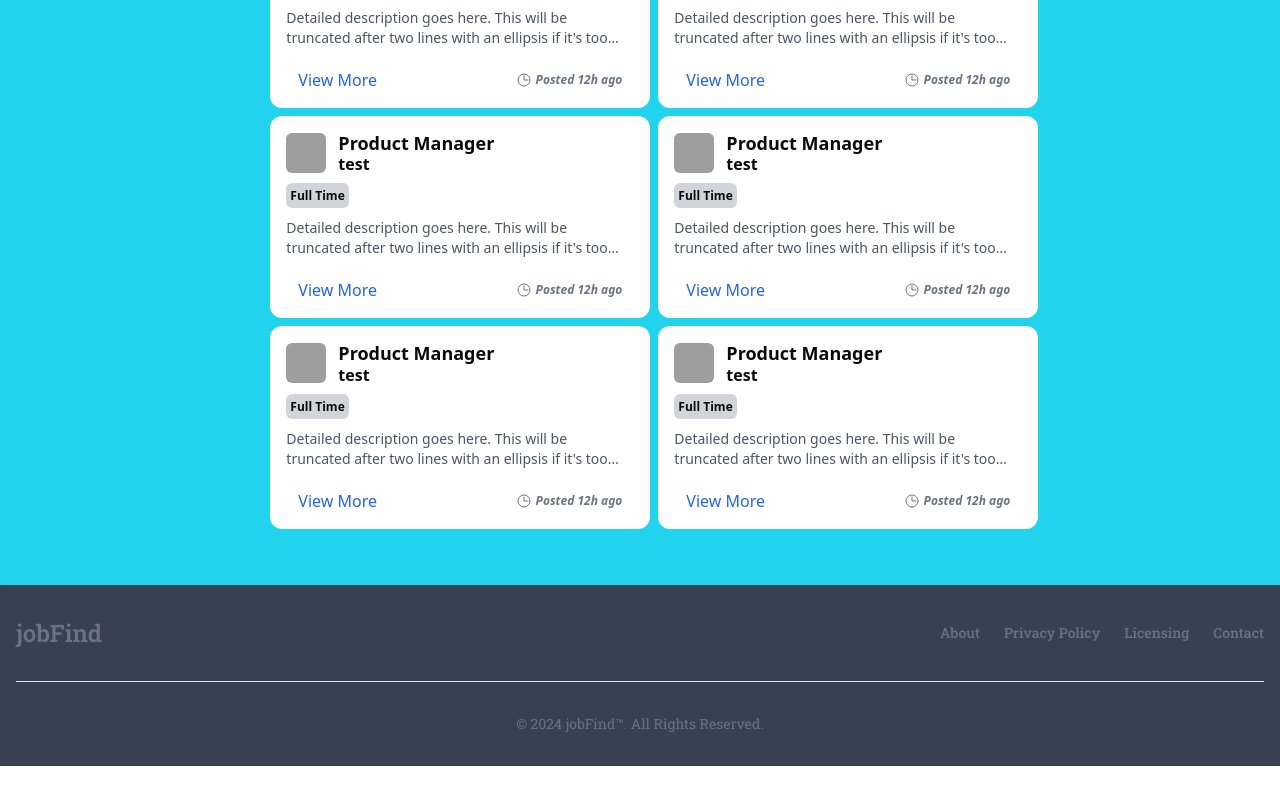
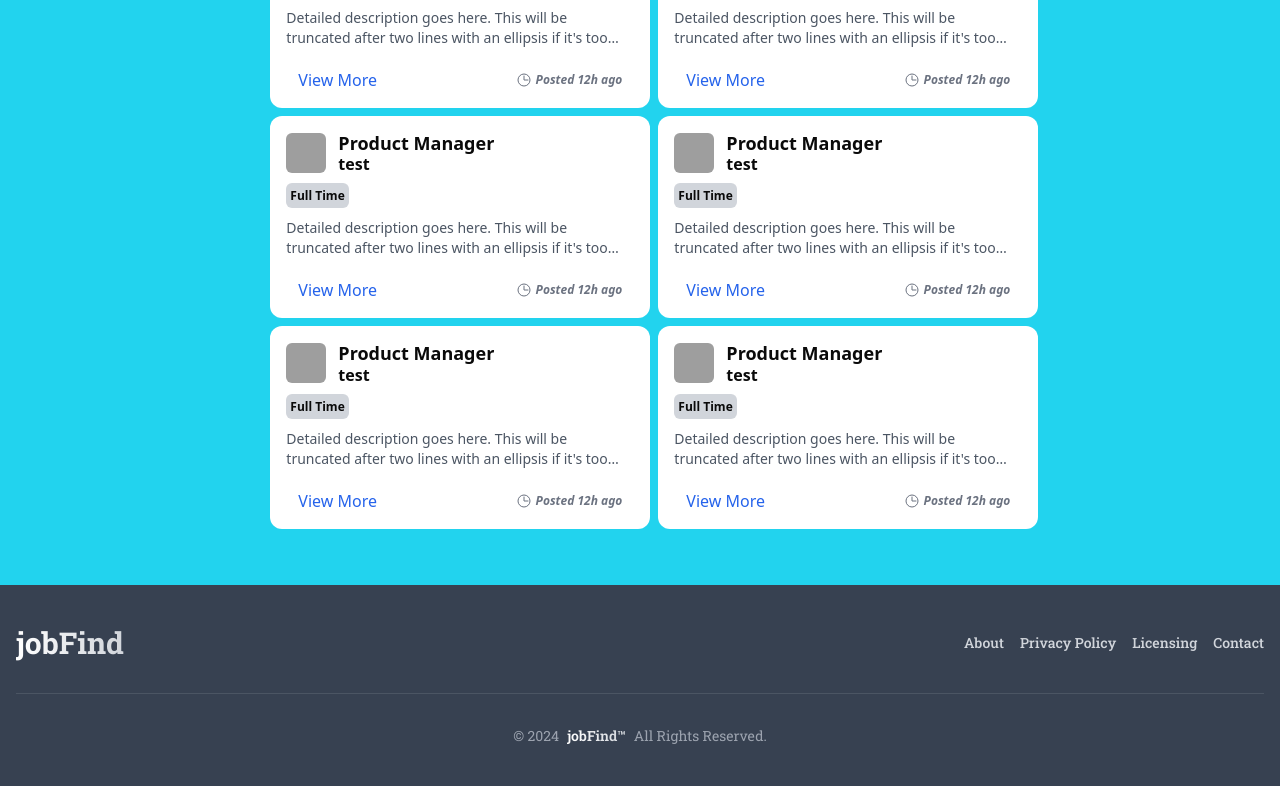
Before and after one commit to rajukani100/jobFind, a React (Vite) app: page / in a window 1280 px wide. Shown: the part 1287-2073 px from the top of the page. Built offline with nearby package versions, Linux system fonts and the light colour scheme; grey boxes are pictures that could not be loaded.

Commit message:
improved footer

```diff
--- a/src/components/footer/footer.tsx
+++ b/src/components/footer/footer.tsx
@@ -2,34 +2,37 @@ import { Link } from "react-router-dom";
 
 export default function CustomFooter() {
     return (
-        <>
-            <footer className="shadow bg-gray-700">
-                <div className="w-full max-w-screen-xl mx-auto p-4 md:py-8">
-                    <div className="sm:flex sm:items-center sm:justify-between">
-                        <Link to={"/"}>
-                            <div className="text-gray-500 flex items-center mb-4 sm:mb-0 space-x-3 rtl:space-x-reverse">
-                                <span className="self-center text-2xl font-semibold whitespace-nowrap dark:text-white">jobFind</span>
-                            </div>
-                        </Link>
-                        <ul className="flex flex-wrap items-center mb-6 text-sm font-medium text-gray-500 sm:mb-0 dark:text-gray-400">
-                            <li>
-                                <div className="hover:underline me-4 md:me-6">About</div>
+        <footer className="bg-gray-700 shadow-lg">
+            <div className="w-full max-w-screen-xl mx-auto px-4 py-6 md:py-10">
+                <div className="sm:flex sm:items-center sm:justify-between">
+                    <Link to={"/"} className="flex items-center mb-4 sm:mb-0">
+                        <span className="self-center text-3xl font-bold text-transparent bg-clip-text bg-gradient-to-r from-white to-gray-300 hover:from-blue-200 hover:to-white transition-colors duration-300">
+                            jobFind
+                        </span>
+                    </Link>
+
+                    <ul className="flex flex-wrap items-center text-sm font-medium text-gray-300 space-x-4">
+                        {['About', 'Privacy Policy', 'Licensing', 'Contact'].map((item) => (
+                            <li key={item}>
+                                <div className="hover:text-white hover:underline underline-offset-4 transition-all duration-200 cursor-pointer">
+                                    {item}
+                                </div>
                             </li>
-                            <li>
-                                <div className="hover:underline me-4 md:me-6">Privacy Policy</div>
-                            </li>
-                            <li>
-                                <div className="hover:underline me-4 md:me-6">Licensing</div>
-                            </li>
-                            <li>
-                                <div className="hover:underline">Contact</div>
-                            </li>
-                        </ul>
-                    </div>
-                    <hr className="my-6 border-gray-200 sm:mx-auto dark:border-gray-700 lg:my-8" />
-                    <span className="block text-sm text-gray-500 sm:text-center dark:text-gray-400">© 2024 <a href="https://flowbite.com/" className="hover:underline">jobFind™</a>. All Rights Reserved.</span>
+                        ))}
+                    </ul>
                 </div>
-            </footer>
-        </>
+
+                <hr className="my-6 border-gray-600 sm:mx-auto lg:my-8" />
+
+                <div className="text-center text-gray-400 text-sm">
+                    <span>© 2024
+                        <span className="mx-2 text-transparent bg-clip-text bg-gradient-to-r from-white to-gray-300 font-semibold">
+                            jobFind™
+                        </span>
+                        All Rights Reserved.
+                    </span>
+                </div>
+            </div>
+        </footer>
     );
 }
```
